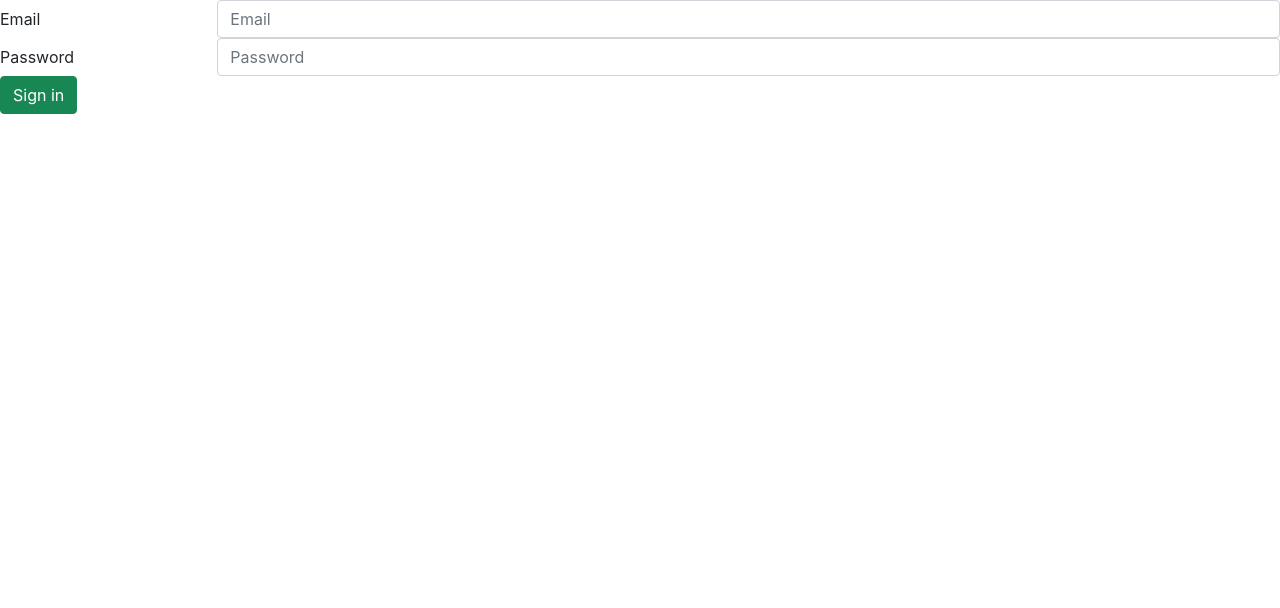
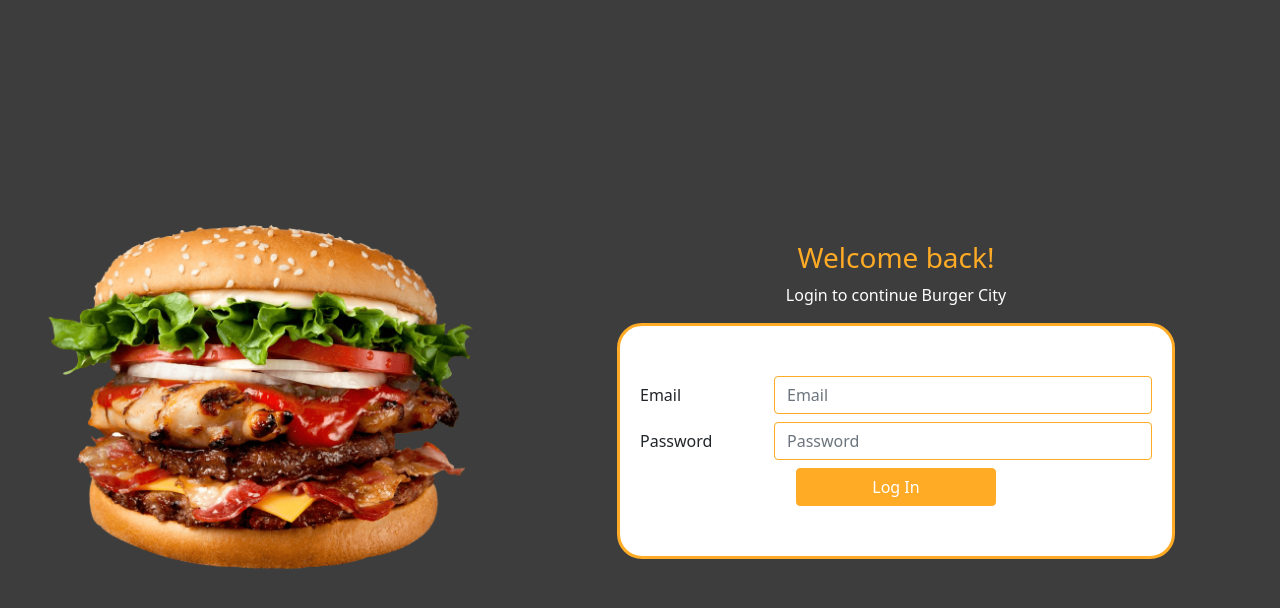
Before and after one commit to paolataboada/Burger-Queen-Client, a React (Create React App) app: page / in a window 1280 px wide. Shown: the top 608 px of the page. Built offline with nearby package versions, Linux system fonts and the light colour scheme.

Commit message:
add styles to login view

```diff
--- a/src/App.css
+++ b/src/App.css
@@ -1,4 +1,4 @@
-.App {
+/* .App {
   text-align: center;
 }
 
@@ -36,3 +36,4 @@
     transform: rotate(360deg);
   }
 }
+ */
--- a/src/components/Form.jsx
+++ b/src/components/Form.jsx
@@ -3,23 +3,23 @@
 export const Form = () => {
     return (
         <>
-            <form>
+            <form className="d-grid gap-2 col-9 mx-auto" style={{border: "3px solid #FFAB25", borderRadius: "25px", padding: "50px 20px", backgroundColor: "white"}}>
                 <div className="form-group row">
-                <label htmlFor="inputEmail3" className="col-sm-2 col-form-label">Email</label>
-                <div className="col-sm-10">
-                    <input type="email" className="form-control" id="inputEmail3" placeholder="Email" />
-                </div>
+                    <label htmlFor="inputEmail3" className="col-sm-3 col-form-label">Email</label>
+                    <div className="col-sm-9">
+                        <input type="email" className="form-control" id="inputEmail3" placeholder="Email" style={{border: "1px solid #FFAB25"}}/>
+                    </div>
                 </div>
                 <div className="form-group row">
-                <label htmlFor="inputPassword3" className="col-sm-2 col-form-label">Password</label>
-                <div className="col-sm-10">
-                    <input type="password" className="form-control" id="inputPassword3" placeholder="Password" />
-                </div>
+                    <label htmlFor="inputPassword3" className="col-sm-3 col-form-label">Password</label>
+                    <div className="col-sm-9">
+                        <input type="password" className="form-control" id="inputPassword3" placeholder="Password" style={{border: "1px solid #FFAB25"}}/>
+                    </div>
                 </div>
                 <div className="form-group row">
-                <div className="col-sm-10">
-                    <button type="submit" className="btn btn-success">Sign in</button>
-                </div>
+                    <div className="d-grid col-5 mx-auto">
+                        <button type="submit" className="btn btn-success" style={{border: "1px solid #FFAB25", backgroundColor: "#FFAB25"}}>Log In</button>
+                    </div>
                 </div>
             </form>
         </>
--- a/src/components/Login.jsx
+++ b/src/components/Login.jsx
@@ -1,10 +1,22 @@
 import React from 'react';
 import { Form } from './Form';
+import burger from '../assets/burger-cover.png'
 
 export const Login = () => {
     return (
         <>
-            <Form />
+            <div style={{display: "flex", alignItems: "center", height: "100vh"}}>
+                <div style={{width: "40%", paddingLeft: "20px"}}>
+                    <img width="100%" src={burger} alt="Hamburguesa de portada" />
+                </div>
+                <div style={{width: "60%"}} className="container-fluid">
+                    <div style={{display: "flex", flexFlow: "column nowrap", alignItems: "center"}}>
+                        <h3 style={{color: "#FFAB25"}}>Welcome back!</h3>
+                        <p style={{color: "white"}}>Login to continue Burger City</p>
+                    </div>
+                    <Form />
+                </div>
+            </div>
         </>
     )
 }
--- a/src/index.css
+++ b/src/index.css
@@ -1,13 +1,14 @@
-body {
+* {
+  box-sizing: border-box;
   margin: 0;
-  font-family: -apple-system, BlinkMacSystemFont, 'Segoe UI', 'Roboto', 'Oxygen',
-    'Ubuntu', 'Cantarell', 'Fira Sans', 'Droid Sans', 'Helvetica Neue',
-    sans-serif;
-  -webkit-font-smoothing: antialiased;
-  -moz-osx-font-smoothing: grayscale;
+  padding: 0;
+}
+body, #root {
+  height: 100vh;
+  background-color: rgb(61, 61, 61);
 }
 
-code {
+/* code {
   font-family: source-code-pro, Menlo, Monaco, Consolas, 'Courier New',
     monospace;
-}
+} */
```
Also changed, not shown: src/assets/burger-cover.png (added).
